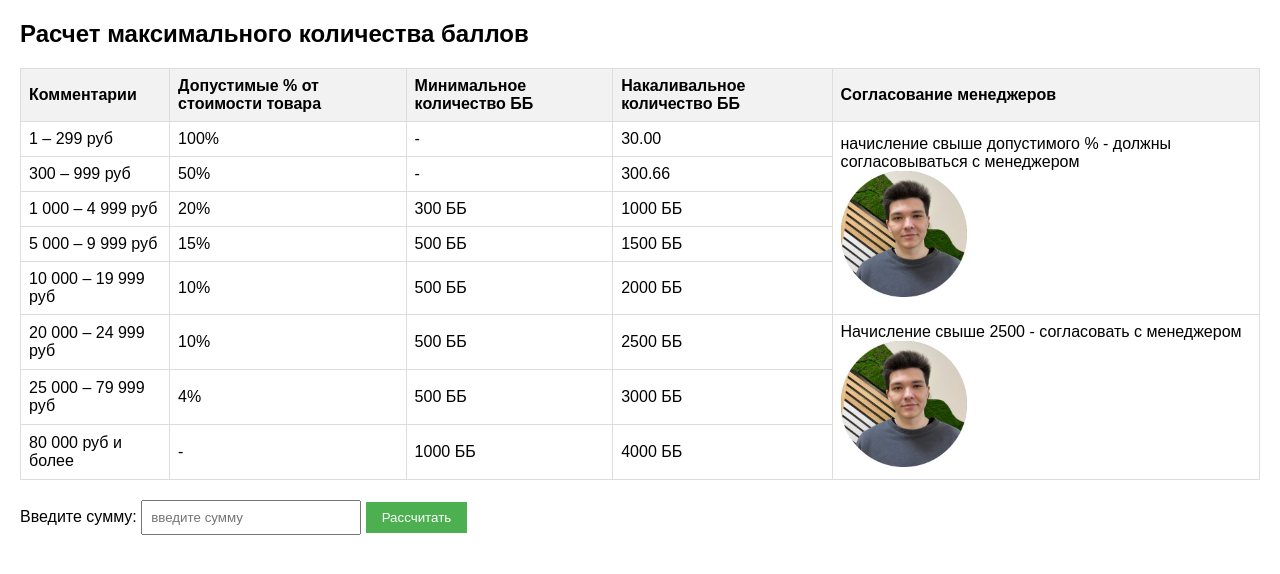
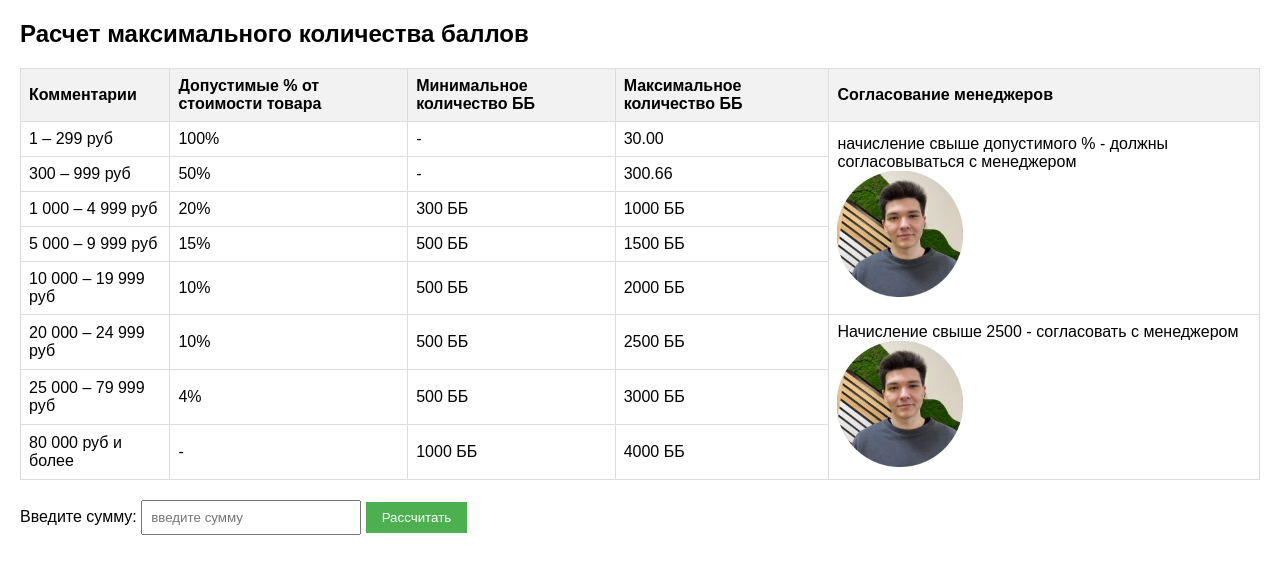
Before and after one commit to sov-M/sov-M.github.io, a plain HTML site: page index.html in a window 1280 px wide. Drawn offline with Linux system fonts and the light colour scheme.

Commit message:
Update index.html

```diff
--- a/index.html
+++ b/index.html
@@ -58,7 +58,7 @@
                 <th>Комментарии</th>
                 <th>Допустимые % от стоимости товара</th>
                 <th>Минимальное количество ББ</th>
-                <th>Накаливальное количество ББ</th>
+                <th>Максимальное количество ББ</th>
                 <th>Согласование менеджеров</th>
             </tr>
         </thead>
```
